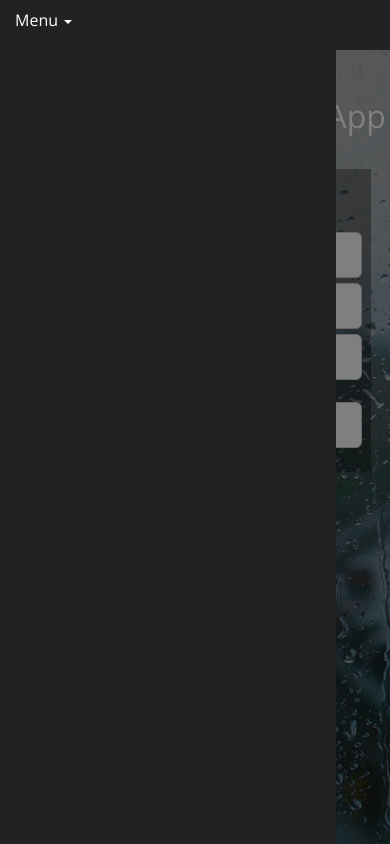
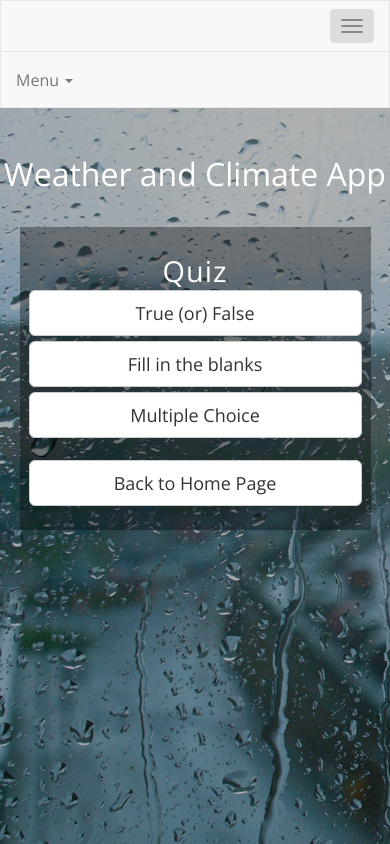
Before and after one commit to halchester/halchester.github.io, a plain HTML site: page quiz.html in a window 390 px wide. Both pictures are taken after a click on the button "Toggle navigation". Drawn offline with nearby package versions, Linux system fonts and the light colour scheme.

```diff
--- a/css/style.css
+++ b/css/style.css
@@ -1,4 +1,4 @@
-/*--
+ /*--
 Author: W3layouts
 Author URL: http://w3layouts.com
 License: Creative Commons Attribution 3.0 Unported
@@ -40,6 +40,10 @@
 	-o-background-size: cover;
 	-ms-background-size: cover;
     background-size: cover;
+}
+@font-face{
+    font-family: 'Myanmar Sagar';
+    src: url('font/MyanmarSagar.ttf') format('truetype');
 }
 h1 {
     font-size: 3em;
@@ -254,10 +258,12 @@
 }
 }
 .myanmar-unicode{
-    font-family: "Myanmar Sagar", sans-serif;
+    font-family: "Myanmar Sagar", sans-serif ;
+    font-size: 18px;
 }
 .myanmar-zawgyi {
       font-family: 'Zawgyi-One', sans-serif;
+      font-size :18px;
 
 }
 
--- a/quiz.html
+++ b/quiz.html
@@ -22,8 +22,6 @@
 <script src="js/owl.carousel.js"></script>
 <script type="text/javascript" src="js/jquery-1.9.1.js"></script>
 <script type="text/javascript" src="js/bootstrap.min.js"></script>
-<link rel="stylesheet" type="text/css" href="css/offcanvas.min.css">
-<script src="js/offcanvas.min.js"></script>
 <script>
 	$(document).ready(function() {
 		$("#owl-demo").owlCarousel({
@@ -55,12 +53,11 @@
 <!-- //web font -->
 </head>
 <body>
-<div class="overlay"></div>
-<nav class="navbar navbar-inverse navbar-static-top">
+<nav class="navbar navbar-default">
   <div class="container-fluid">
     <!-- Brand and toggle get grouped for better mobile display -->
     <div class="navbar-header">
-      <button type="button" class="navbar-toggle collapsed pull-left" data-toggle="offcanvas" aria-control="navbar" >
+      <button type="button" class="navbar-toggle collapsed" data-toggle="collapse" data-target="#bs-example-navbar-collapse-1" aria-expanded="false">
         <span class="sr-only">Toggle navigation</span>
         <span class="icon-bar"></span>
         <span class="icon-bar"></span>
@@ -70,7 +67,7 @@
     </div>
 
     <!-- Collect the nav links, forms, and other content for toggling -->
-    <div class="collapse navbar-collapse sidebar-offcanvas" id="bs-example-navbar-collapse-1">
+    <div class="collapse navbar-collapse" id="bs-example-navbar-collapse-1">
       <ul class="nav navbar-nav navbar-right">
         <li class="dropdown">
           <a href="#" class="dropdown-toggle" data-toggle="dropdown" role="button" aria-haspopup="true" aria-expanded="false">Menu <span class="caret"></span></a>
```
Also changed, not shown: font/MyanmarSagar.ttf (added), 1 other file.
